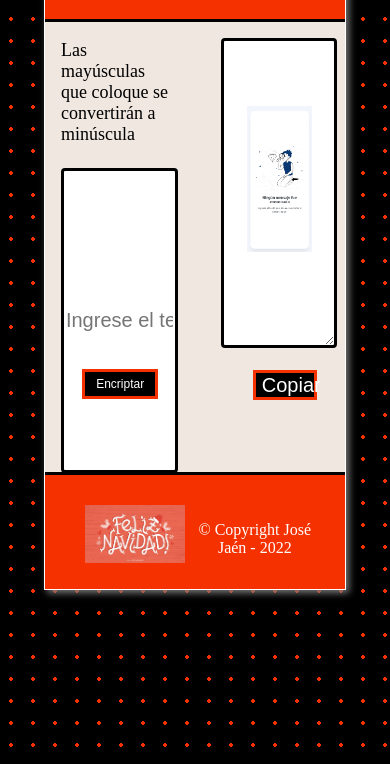
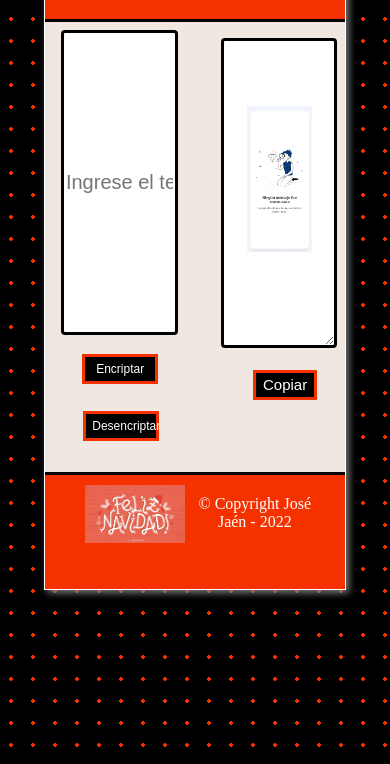
Before and after one commit to Brodis82/Encriptador, a plain HTML site: page index.html in a window 390 px wide. Shown: the part 80-844 px from the top of the page. Drawn offline with Linux system fonts and the light colour scheme.

Commit message:
version1

```diff
--- a/css/style.css
+++ b/css/style.css
@@ -187,6 +187,7 @@ footer{
     #btn-3{
         width: 60%;
         height: 10%;
+        font-size: 15px;
     }
     main{
         height: 450px;
@@ -194,4 +195,13 @@ footer{
     .wrapper{
         height: 660px;
     }
+    .caja p{
+        font-size: 7px;
+    }
+    footer img{
+        margin-top: -20px;
+    }
+    footer p{
+        margin-top: -10px;
+    }
 }
--- a/index.html
+++ b/index.html
@@ -22,7 +22,6 @@
         <section class="seccion1">
 
           <div class="caja">
-            <p>Las mayúsculas que coloque se convertirán a minúscula</p>
             <input  type="text" id="txt" placeholder="Ingrese el texto aqui" />
           </div>
 
```
